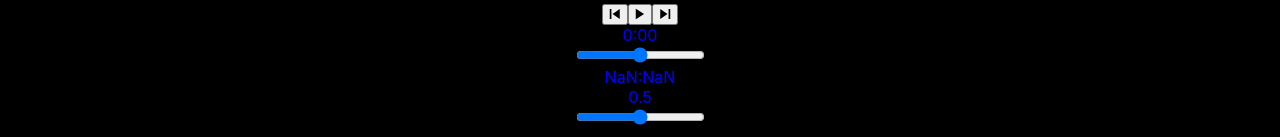
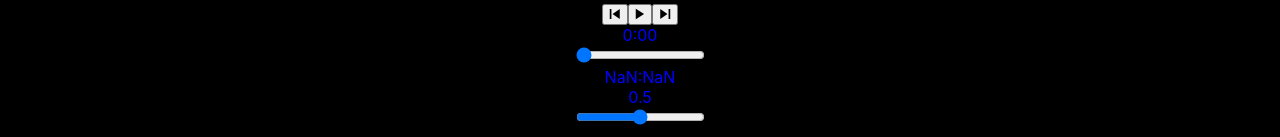
Before and after one commit to tanyanrswift/bloc-jams-react, a React (Create React App) app: page /album/guglielmo-marconi-the-telephone in a window 1280 px wide. Shown: the part 521-658 px from the top of the page. Built offline with nearby package versions, Linux system fonts and the light colour scheme; some icons are missing.

Commit message:
bloc jams react styling draft 4

```diff
--- a/src/components/Album.js
+++ b/src/components/Album.js
@@ -35,12 +35,12 @@ class Album extends Component {
         this.setState({ duration: this.audioElement.duration });
       },
       volumechange: e => {
-        this.setState({ currentVolume: this.audioElement.currentVolume });
+        this.setState({ currentVolume: this.audioElement.volume });
       }
     };
     this.audioElement.addEventListener('timeupdate', this.eventListeners.timeupdate);
     this.audioElement.addEventListener('durationchange', this.eventListeners.durationchange);
-    this.audioElement.addEventListener('volumechange', this.eventListeners.volumeupdate);
+    this.audioElement.addEventListener('volumeupdate', this.eventListeners.volumeupdate);
   }
 
   componentWillUnmount() {
--- a/src/components/PlayerBar.js
+++ b/src/components/PlayerBar.js
@@ -20,7 +20,7 @@ class PlayerBar extends Component {
           <input
             type="range"
             className="seek-bar"
-            value={this.props.formatTime(this.props.currentTime / this.props.duration) || this.props.formatTime(0)}
+            value={(this.props.currentTime /this.props.duration) || 0}
             max="1"
             min="0"
             step="0.01"
```
